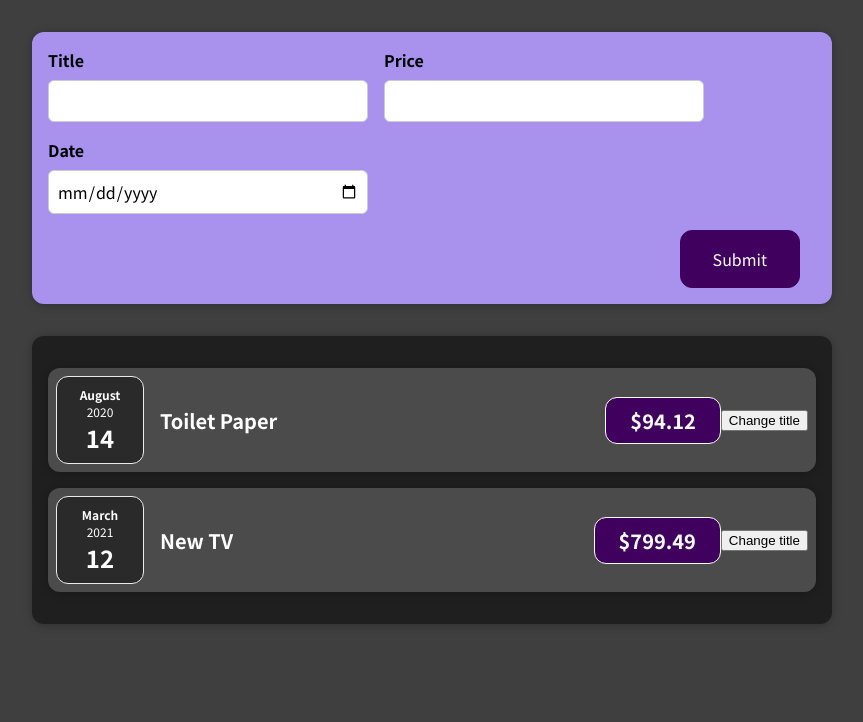
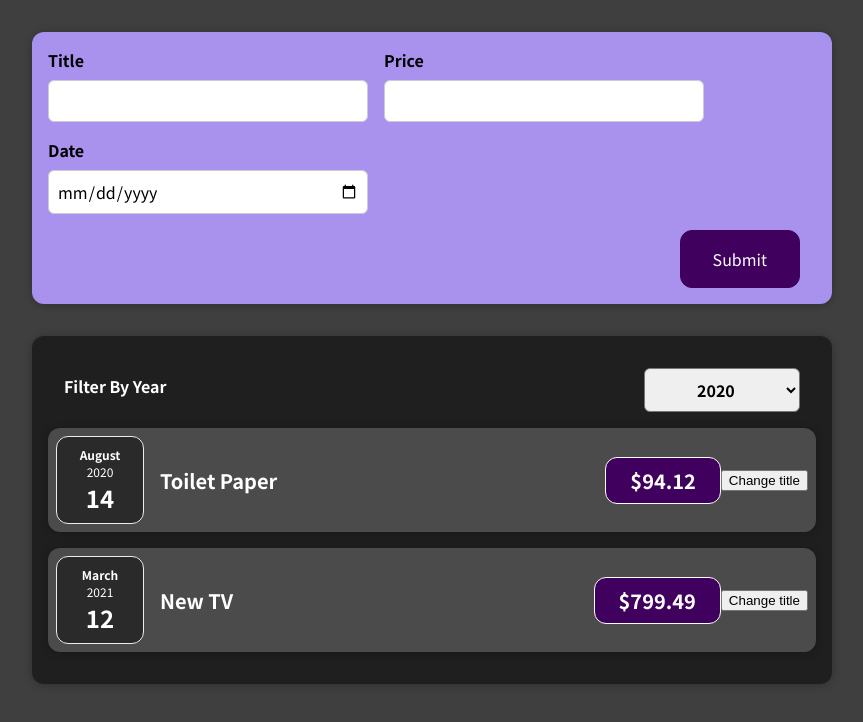
Before and after one commit to Robinamixan/udemy_react_app, a React (Create React App) app: page / in a window 1280 px wide. Shown: the top 722 px of the page, without its empty margins (208-1071 px from the left). Built offline with nearby package versions, Linux system fonts and the light colour scheme.

Commit message:
UR-4. Practice component states and events

```diff
--- /dev/null
+++ b/src/components/Expenses/ExpenseFilter/ExpenseFilter.css
@@ -0,0 +1,24 @@
+.expenses-filter {
+    color: white;
+    padding: 0 1rem;
+}
+
+.expenses-filter__control {
+    display: flex;
+    width: 100%;
+    align-items: center;
+    justify-content: space-between;
+    margin: 1rem 0;
+}
+
+.expenses-filter label {
+    font-weight: bold;
+    margin-bottom: 0.5rem;
+}
+
+.expenses-filter select {
+    font: inherit;
+    padding: 0.5rem 3rem;
+    font-weight: bold;
+    border-radius: 6px;
+}
--- /dev/null
+++ b/src/components/Expenses/ExpenseFilter/ExpenseFilter.js
@@ -0,0 +1,37 @@
+import React from 'react';
+
+import './ExpenseFilter.css';
+import PropTypes from 'prop-types';
+
+ExpenseFilter.propTypes = {
+  onFilterUpdate: PropTypes.func,
+  currentFilter: PropTypes.object
+};
+
+function ExpenseFilter(props) {
+  const [yearFilter, setYearFilter] = React.useState('');
+
+  const changeYearFilterHandler = (event) => {
+    setYearFilter(event.target.value);
+    props.onFilterUpdate({
+      year: event.target.value,
+    });
+  };
+
+  return (
+    <div className={'expenses-filter'}>
+      <div className={'expenses-filter__control'}>
+        <label>Filter By Year</label>
+        <select onChange={changeYearFilterHandler} value={props.currentFilter.year}>
+          <option value={'2024'}>2024</option>
+          <option value={'2023'}>2023</option>
+          <option value={'2022'}>2022</option>
+          <option value={'2021'}>2021</option>
+          <option value={'2020'}>2020</option>
+        </select>
+      </div>
+    </div>
+  );
+}
+
+export default ExpenseFilter;
--- a/src/components/Expenses/ExpenseForm/ExpenseForm.js
+++ b/src/components/Expenses/ExpenseForm/ExpenseForm.js
@@ -78,7 +78,7 @@
             <input
                 type={'date'}
                 value={formInput.dateInput}
-                min={'2019-01-01'}
+                min={'2020-01-01'}
                 max={'2024-12-31'}
                 onChange={dateChangeHandler}
             />
--- a/src/components/Expenses/ExpensesList/ExpensesList.js
+++ b/src/components/Expenses/ExpensesList/ExpensesList.js
@@ -2,6 +2,7 @@
 import PropTypes from 'prop-types';
 
 import ExpenseItem from '../ExpenseItem/ExpenseItem';
+import ExpenseFilter from '../ExpenseFilter/ExpenseFilter';
 import Card from '../../Card/Card';
 
 import './ExpensesList.css';
@@ -13,8 +14,23 @@
 function ExpensesList(props) {
   const expenses = props.expenses;
 
+  const [expenseFilter, setExpenseFilter] = React.useState({
+    year: '2020',
+  });
+
+  const filterUpdateHandler = (filterData) => {
+    console.log(filterData);
+    setExpenseFilter({
+      year: filterData.year,
+    });
+  };
+
   return (
       <Card className={'expenses'}>
+        <ExpenseFilter
+            currentFilter={expenseFilter}
+            onFilterUpdate={filterUpdateHandler}
+        />
         <ExpenseItem
             title={expenses[0].title}
             price={expenses[0].price}
```
